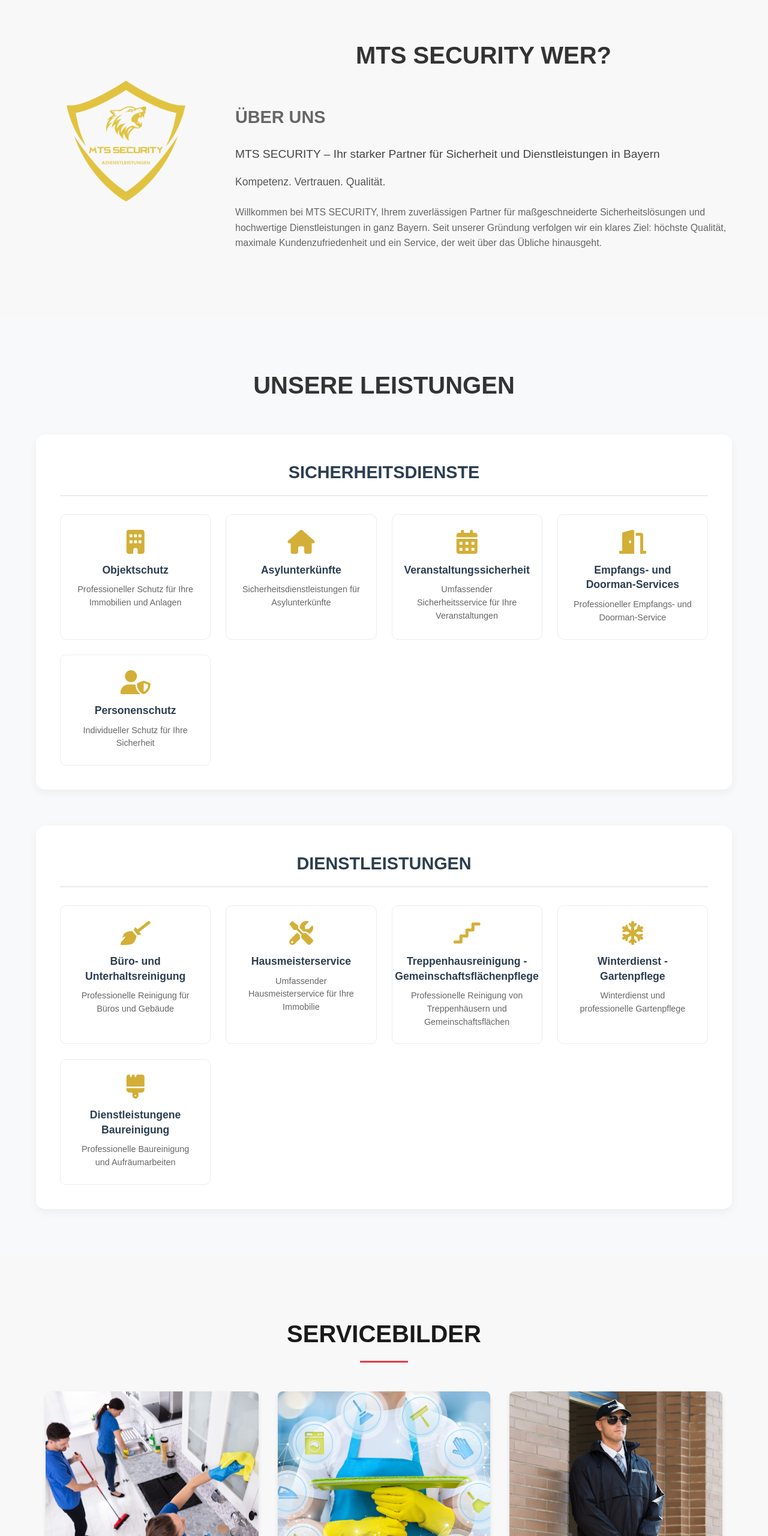
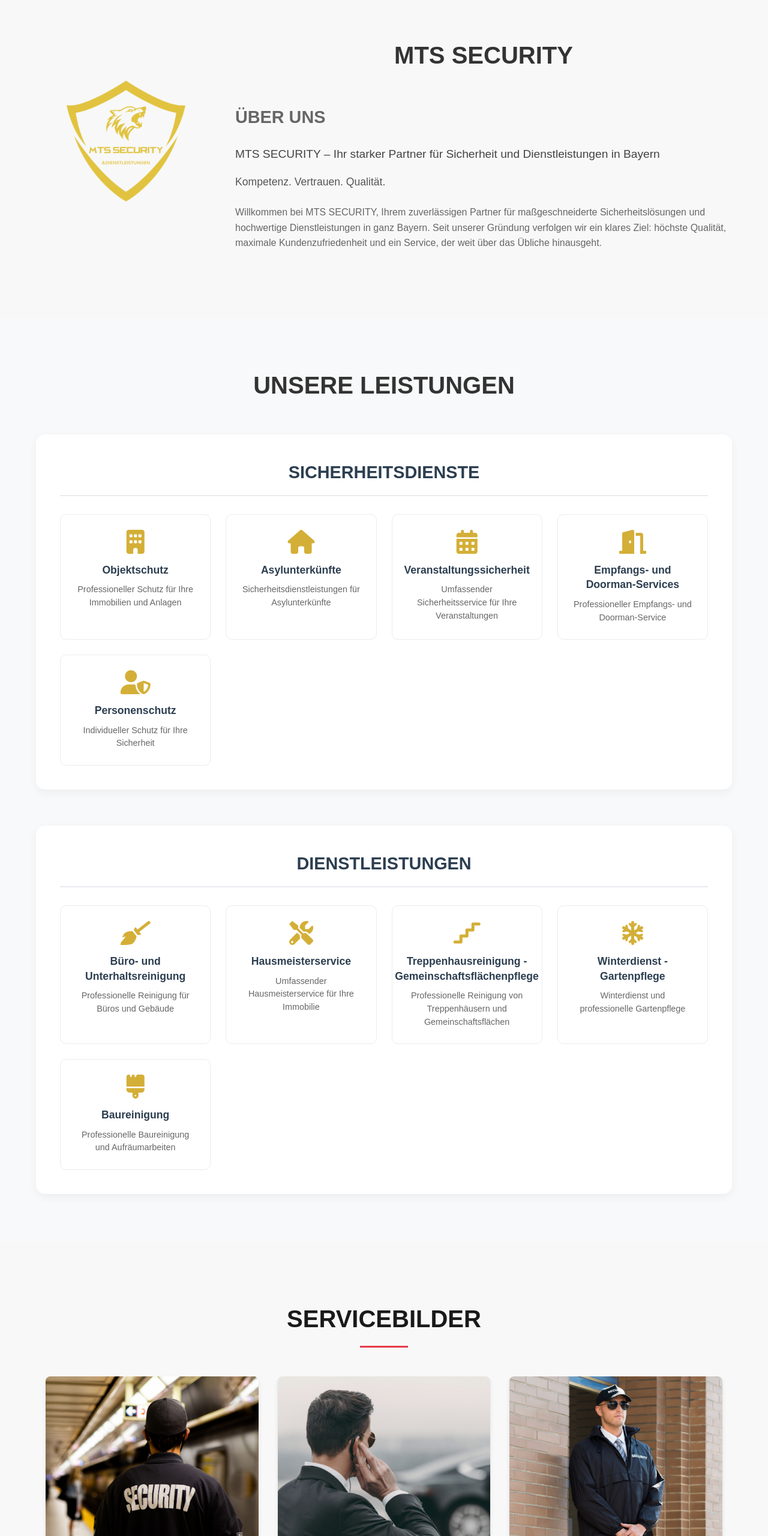
Before and after one commit to Cynfinitely/mtssecurity, a website: page index.html in a window 1280 px wide. Shown: the part 1072-3632 px from the top of the page at 60% size. Drawn offline with Linux system fonts and the light colour scheme.

Commit message:
Change requests from customer

```diff
--- a/index.html
+++ b/index.html
@@ -134,7 +134,7 @@
             <h2
               class="about-title"
               data-translate="who">
-              MTS SECURITY WER?
+              MTS SECURITY
             </h2>
             <h3
               class="about-subtitle"
@@ -261,9 +261,7 @@
               </div>
               <div class="service-card">
                 <i class="fas fa-brush"></i>
-                <h4 data-translate="construction-cleaning">
-                  Dienstleistungene Baureinigung
-                </h4>
+                <h4 data-translate="construction-cleaning">Baureinigung</h4>
                 <p data-translate="construction-cleaning-desc">
                   Professionelle Baureinigung und Aufräumarbeiten
                 </p>
@@ -283,13 +281,13 @@
         <div class="work-grid">
           <div class="work-item">
             <img
-              src="images/work/1.png"
-              alt="Service Image 1" />
+              src="images/work/5.png"
+              alt="Service Image 4" />
           </div>
           <div class="work-item">
             <img
-              src="images/work/3.png"
-              alt="Service Image 2" />
+              src="images/work/6.png"
+              alt="Service Image 5" />
           </div>
           <div class="work-item">
             <img
@@ -298,13 +296,13 @@
           </div>
           <div class="work-item">
             <img
-              src="images/work/5.png"
-              alt="Service Image 4" />
+              src="images/work/1.png"
+              alt="Service Image 1" />
           </div>
           <div class="work-item">
             <img
-              src="images/work/6.png"
-              alt="Service Image 5" />
+              src="images/work/3.png"
+              alt="Service Image 2" />
           </div>
           <div class="work-item">
             <img
--- a/script.js
+++ b/script.js
@@ -9,7 +9,7 @@
     welcome: "WILLKOMMEN BEI MTS SECURITY!",
     subtitle:
       "Ihr starker Partner für Sicherheit und Dienstleistungen in Bayern",
-    who: "MTS SECURITY WER?",
+    who: "MTS SECURITY",
     "about-text":
       "MTS SECURITY – Ihr starker Partner für Sicherheit und Dienstleistungen in Bayern",
     competence: "Kompetenz. Vertrauen. Qualität.",
@@ -40,7 +40,7 @@
       "Professionelle Reinigung von Treppenhäusern und Gemeinschaftsflächen",
     "winter-service": "Winterdienst - Gartenpflege",
     "winter-service-desc": "Winterdienst und professionelle Gartenpflege",
-    "construction-cleaning": "Dienstleistungene Baureinigung",
+    "construction-cleaning": "Baureinigung",
     "construction-cleaning-desc":
       "Professionelle Baureinigung und Aufräumarbeiten",
     "service-images": "SERVICEBILDER",
@@ -62,7 +62,7 @@
     contact: "CONTACT",
     welcome: "WELCOME TO MTS SECURITY!",
     subtitle: "Your Strong Partner for Security and Services in Bavaria",
-    who: "WHO IS MTS SECURITY?",
+    who: "MTS SECURITY",
     "about-text":
       "MTS SECURITY – Your Strong Partner for Security and Services in Bavaria",
     competence: "Competence. Trust. Quality.",
```
